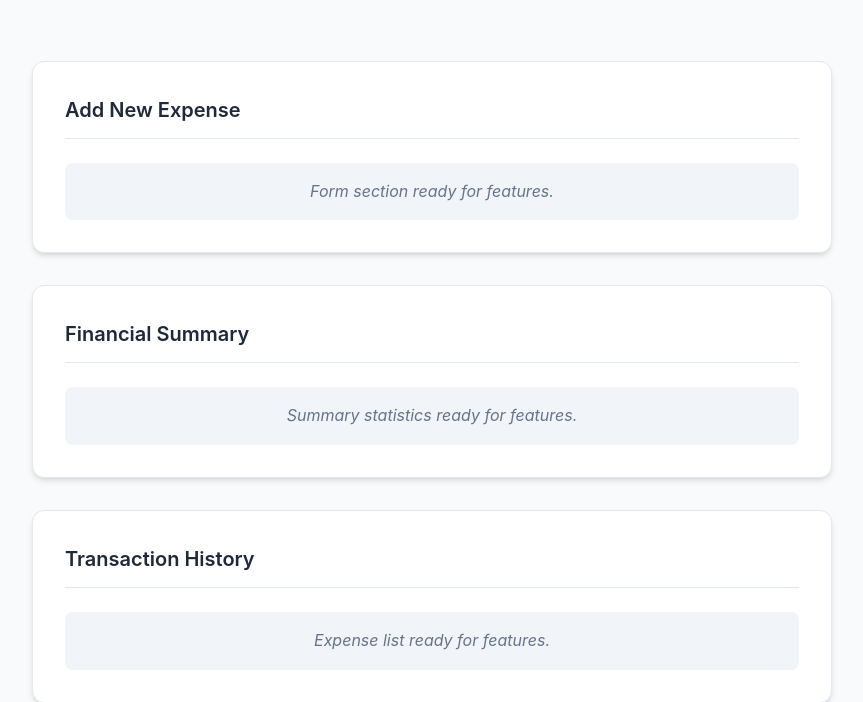
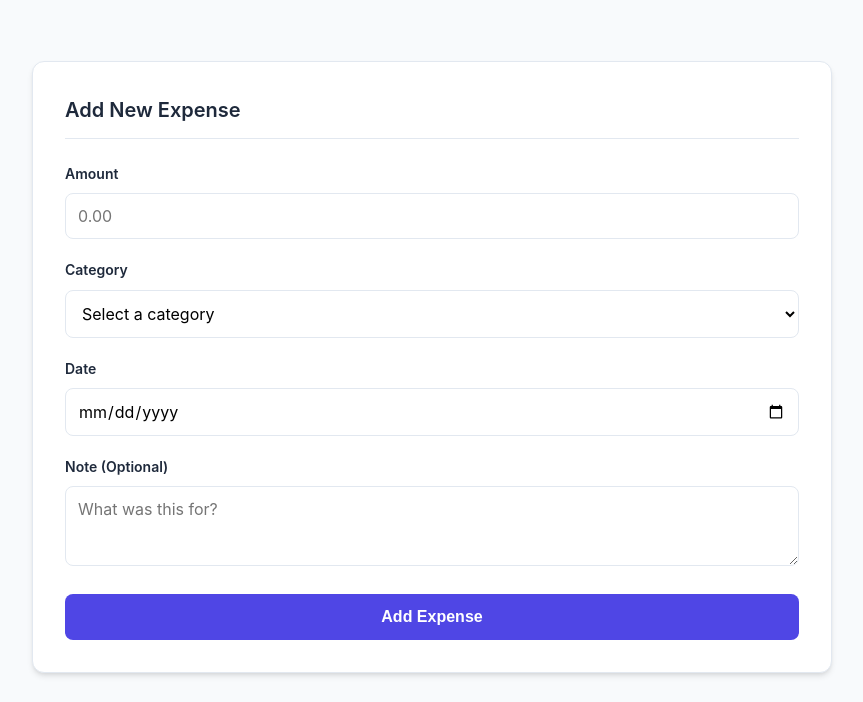
Before and after one commit to vartikajadon/ExpenseTracker-, a plain HTML site: page index.html in a window 1280 px wide. Shown: the part 129-831 px from the top of the page, without its empty margins (208-1071 px from the left). Drawn offline with Linux system fonts and the light colour scheme.

Commit message:
Add functional Expense Entry Form with validation and logging

```diff
--- a/index.html
+++ b/index.html
@@ -14,13 +14,41 @@
             <p class="subtitle">A simple tool to track and manage your daily spending.</p>
         </header>
 
-        <!-- Expense Form Section -->
         <section id="expense-form-section" class="app-section">
             <h2>Add New Expense</h2>
-            <div id="expense-form-placeholder">
-                <!-- Form will be implemented here in future steps -->
-                <p class="placeholder-text">Form section ready for features.</p>
-            </div>
+            <form id="expense-form">
+                <div class="form-group">
+                    <label for="amount">Amount</label>
+                    <input type="number" id="amount" step="0.01" placeholder="0.00" required>
+                </div>
+
+                <div class="form-group">
+                    <label for="category">Category</label>
+                    <select id="category" required>
+                        <option value="" disabled selected>Select a category</option>
+                        <option value="Food & Drink">Food & Drink</option>
+                        <option value="Transport">Transport</option>
+                        <option value="Housing">Housing</option>
+                        <option value="Health">Health</option>
+                        <option value="Entertainment">Entertainment</option>
+                        <option value="Shopping">Shopping</option>
+                        <option value="Education">Education</option>
+                        <option value="Other">Other</option>
+                    </select>
+                </div>
+
+                <div class="form-group">
+                    <label for="date">Date</label>
+                    <input type="date" id="date" required>
+                </div>
+
+                <div class="form-group">
+                    <label for="note">Note (Optional)</label>
+                    <textarea id="note" placeholder="What was this for?"></textarea>
+                </div>
+
+                <button type="submit" class="submit-btn">Add Expense</button>
+            </form>
         </section>
 
         <!-- Expense Summary Section -->
--- a/script.js
+++ b/script.js
@@ -9,8 +9,47 @@ document.addEventListener('DOMContentLoaded', () => {
     // Initial console message to confirm application has loaded
     console.log("AI-Assisted Expense Tracker initialized");
 
-    // Future expansion points:
-    // 1. Expense Form Handling
-    // 2. Data Storage & Retrieval
-    // 3. AI-Assisted Analysis
+    // Select the expense form element
+    const expenseForm = document.getElementById('expense-form');
+
+    /**
+     * Handles the form submission to create a new expense object.
+     * @param {Event} event - The form submission event.
+     */
+    const handleFormSubmit = (event) => {
+        // Prevent the browser's default form submission (page reload)
+        event.preventDefault();
+
+        // Get values from the form inputs
+        const amount = document.getElementById('amount').value;
+        const category = document.getElementById('category').value;
+        const date = document.getElementById('date').value;
+        const note = document.getElementById('note').value;
+
+        // Basic validation (Amount, Category, and Date are required by HTML)
+        if (!amount || !category || !date) {
+            alert("Please fill in all required fields.");
+            return;
+        }
+
+        // Create the expense object
+        const newExpense = {
+            id: Date.now(),
+            amount: parseFloat(amount),
+            category: category,
+            date: date,
+            note: note
+        };
+
+        // Log the created object to the console (temporary storage)
+        console.log("New Expense Created:", newExpense);
+
+        // Reset the form fields for next entry
+        expenseForm.reset();
+    };
+
+    // Add event listener for form submission
+    if (expenseForm) {
+        expenseForm.addEventListener('submit', handleFormSubmit);
+    }
 });
--- a/style.css
+++ b/style.css
@@ -67,6 +67,67 @@ header .subtitle {
     border-bottom: 1px solid var(--border-color);
 }
 
+/* Form Styling */
+#expense-form {
+    display: flex;
+    flex-direction: column;
+    gap: 1.25rem;
+}
+
+.form-group {
+    display: flex;
+    flex-direction: column;
+    gap: 0.5rem;
+}
+
+.form-group label {
+    font-size: 0.875rem;
+    font-weight: 600;
+    color: var(--text-color);
+}
+
+input, select, textarea {
+    padding: 0.75rem;
+    border: 1px solid var(--border-color);
+    border-radius: 8px;
+    font-family: inherit;
+    font-size: 1rem;
+    background-color: #fff;
+    transition: border-color 0.2s ease, box-shadow 0.2s ease;
+}
+
+input:focus, select:focus, textarea:focus {
+    outline: none;
+    border-color: var(--primary-color);
+    box-shadow: 0 0 0 3px rgba(79, 70, 229, 0.1);
+}
+
+textarea {
+    resize: vertical;
+    min-height: 80px;
+}
+
+.submit-btn {
+    background-color: var(--primary-color);
+    color: white;
+    padding: 0.875rem;
+    border: none;
+    border-radius: 8px;
+    font-size: 1rem;
+    font-weight: 600;
+    cursor: pointer;
+    transition: background-color 0.2s ease, transform 0.1s ease;
+    margin-top: 0.5rem;
+}
+
+.submit-btn:hover {
+    background-color: #4338ca;
+}
+
+.submit-btn:active {
+    transform: scale(0.98);
+}
+
 /* Placeholder Styling */
 .placeholder-text {
     color: var(--secondary-text);
```
Also changed, not shown: 1 other file.
